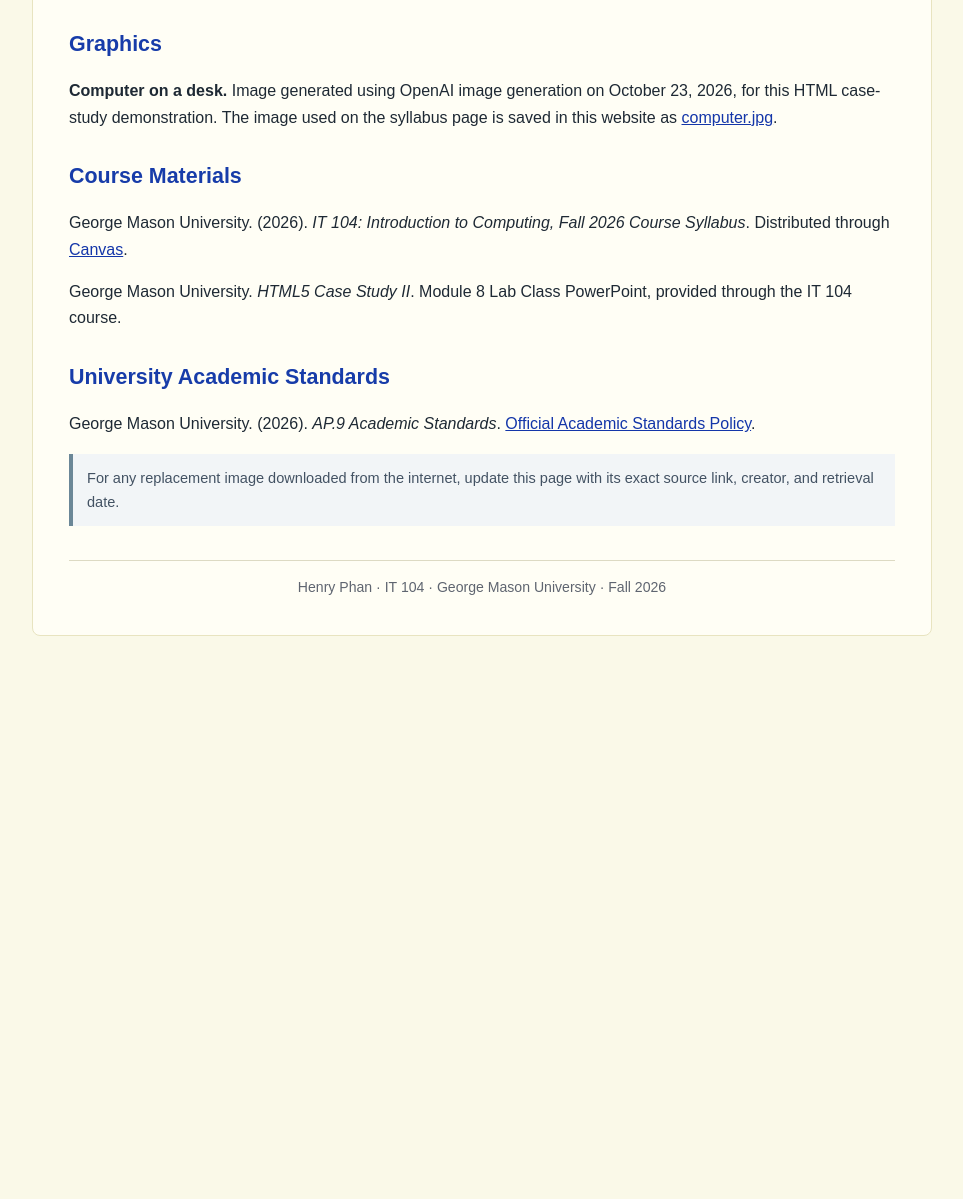
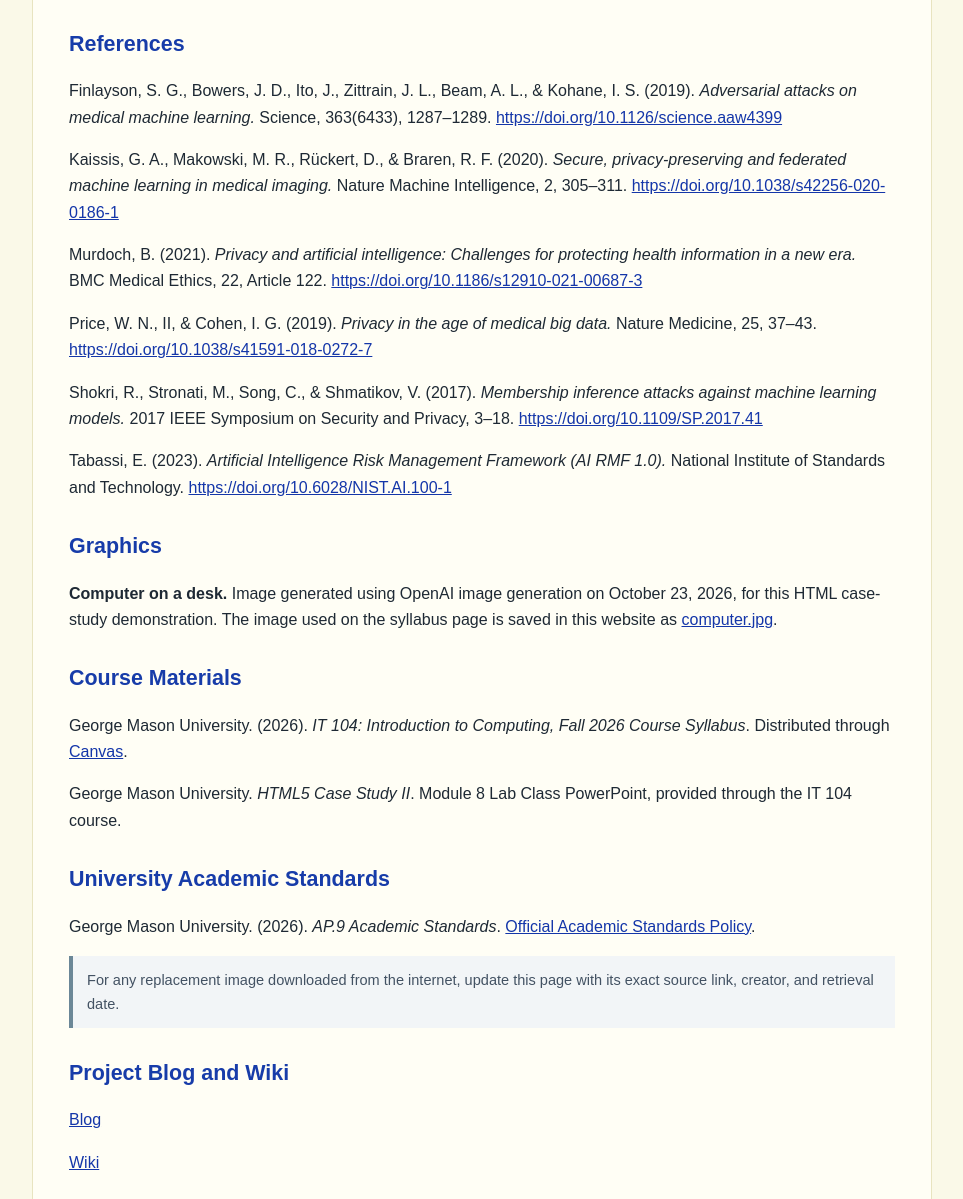
Before and after one commit to Hphan26/IT104-Healthcare-Security, a plain HTML site: page IT104/biblio.html in a window 1280 px wide. Shown: the part 221-1420 px from the top of the page, without its empty margins (158-1121 px from the left). Before the commit the page ends 897 px from the top, so only its background shows below. Drawn offline with Linux system fonts and the light colour scheme.

Commit message:
Add references section to bibliography
Added a references section with multiple citations related to AI and medical ethics.

```diff
--- a/IT104/biblio.html
+++ b/IT104/biblio.html
@@ -41,6 +41,39 @@
 <a href="titlepage.html">Title Page</a>
 <a href="biblio.html" aria-current="page">Bibliography</a></nav>
   <header><h1>Bibliography</h1><p>Image credit and course references</p></header>
+  <section>
+  <h2>References</h2>
+
+  <p>Finlayson, S. G., Bowers, J. D., Ito, J., Zittrain, J. L., Beam, A. L., &amp; Kohane, I. S. (2019).
+  <i>Adversarial attacks on medical machine learning.</i> Science, 363(6433), 1287–1289.
+  <a href="https://doi.org/10.1126/science.aaw4399">https://doi.org/10.1126/science.aaw4399</a></p>
+
+  <p>Kaissis, G. A., Makowski, M. R., Rückert, D., &amp; Braren, R. F. (2020).
+  <i>Secure, privacy-preserving and federated machine learning in medical imaging.</i>
+  Nature Machine Intelligence, 2, 305–311.
+  <a href="https://doi.org/10.1038/s42256-020-0186-1">https://doi.org/10.1038/s42256-020-0186-1</a></p>
+
+  <p>Murdoch, B. (2021).
+  <i>Privacy and artificial intelligence: Challenges for protecting health information in a new era.</i>
+  BMC Medical Ethics, 22, Article 122.
+  <a href="https://doi.org/10.1186/s12910-021-00687-3">https://doi.org/10.1186/s12910-021-00687-3</a></p>
+
+  <p>Price, W. N., II, &amp; Cohen, I. G. (2019).
+  <i>Privacy in the age of medical big data.</i> Nature Medicine, 25, 37–43.
+  <a href="https://doi.org/10.1038/s41591-018-0272-7">https://doi.org/10.1038/s41591-018-0272-7</a></p>
+
+  <p>Shokri, R., Stronati, M., Song, C., &amp; Shmatikov, V. (2017).
+  <i>Membership inference attacks against machine learning models.</i>
+  2017 IEEE Symposium on Security and Privacy, 3–18.
+  <a href="https://doi.org/10.1109/SP.2017.41">https://doi.org/10.1109/SP.2017.41</a></p>
+
+  <p>Tabassi, E. (2023).
+  <i>Artificial Intelligence Risk Management Framework (AI RMF 1.0).</i>
+  National Institute of Standards and Technology.
+  <a href="https://doi.org/10.6028/NIST.AI.100-1">https://doi.org/10.6028/NIST.AI.100-1</a></p>
+
+</section>
+
   <h2>Graphics</h2>
   <p><strong>Computer on a desk.</strong> Image generated using OpenAI image generation on October 23, 2026, for this HTML case-study demonstration. The image used on the syllabus page is saved in this website as <a href="computer.jpg">computer.jpg</a>.</p>
   <h2>Course Materials</h2>
@@ -49,7 +82,17 @@
   <h2>University Academic Standards</h2>
   <p>George Mason University. (2026). <em>AP.9 Academic Standards</em>. <a href="https://catalog.gmu.edu/policies/academic/academic-standards/">Official Academic Standards Policy</a>.</p>
   <p class="note">For any replacement image downloaded from the internet, update this page with its exact source link, creator, and retrieval date.</p>
+<section>
+  <h2>Project Blog and Wiki</h2>
 
+  <p>
+    <a href="https://wherewillwegoaiart.blogspot.com/2026/10/ai-art-sumarized.html">Blog</a>
+  </p>
+
+  <p>
+    <a href="https://sites.google.com/view/aiartpromisesandchallenges/home">Wiki</a>
+  </p>
+</section>
   <footer>Henry Phan &middot; IT 104 &middot; George Mason University &middot; Fall 2026</footer>
 </main>
 </body>
```
